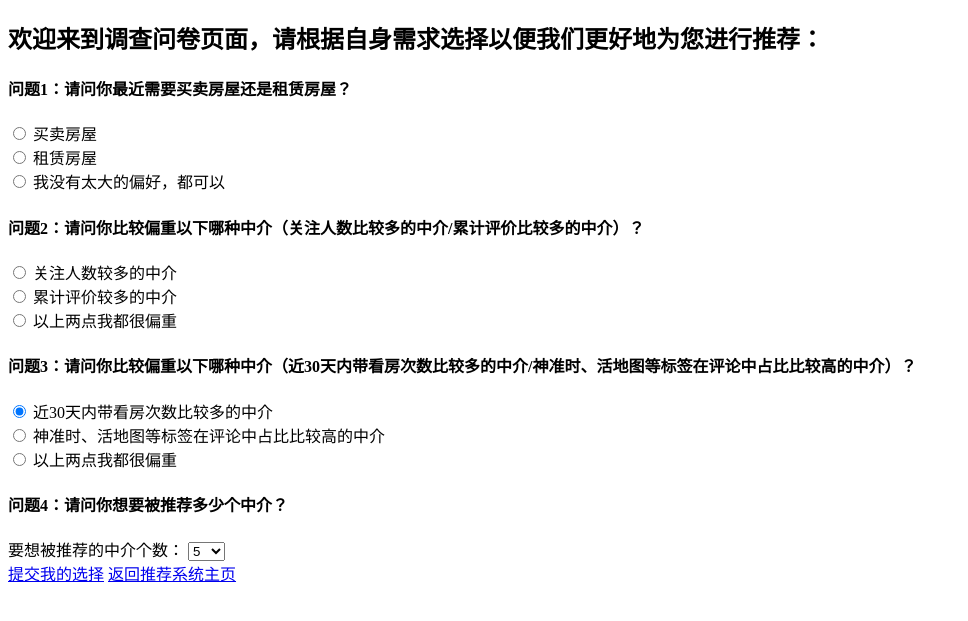
After one commit to KKK-cy/Agent_Recommend, a Django app: page /wenjuan/ in a window 1280 px wide. The commit adds this page. Shown: the top 621 px of the page, without its empty margins (0-968 px from the left). Run offline with Django 3.2, Linux system fonts and the light colour scheme.

Commit message:
初步写了调查问卷页面
完成了调查问卷页面的初步编写，但后面需要进行美化，还有调查问卷最下面的两个按钮的重定向问题

```diff
--- a/Agent_Recommend_Git/Agent_Recommend_Git/urls.py
+++ b/Agent_Recommend_Git/Agent_Recommend_Git/urls.py
@@ -21,4 +21,7 @@ from Agent_Recommend_Git import views
 urlpatterns = [
     path('admin/', admin.site.urls),
 path('', views.home),
+path('wenjuan/', views.wenjuan),
+path('recommend_result/', views.recommend_result),
+
 ]
--- a/Agent_Recommend_Git/Agent_Recommend_Git/views.py
+++ b/Agent_Recommend_Git/Agent_Recommend_Git/views.py
@@ -8,3 +8,10 @@ https://bj.5i5j.com/jingjiren/558757.html
 def home(request):
     agent_infos = Agents_other_info.objects.all()[:24]
     return render(request,'home.html',{'agent_infos':agent_infos})
+
+
+def wenjuan(request):
+    return render(request,'wenjuan.html')
+
+def recommend_result(request):
+    return render(request,'recommend_result.html')
--- a/Agent_Recommend_Git/templates/home.html
+++ b/Agent_Recommend_Git/templates/home.html
@@ -91,7 +91,7 @@
             <h1>欢迎来到多维度中介推荐系统</h1>
             <p class="lead text-muted">以下为我们通过网络爬虫的方式爬取到的我爱我家官网上的中介信息：</p>
             <p>
-                <a href="#" class="btn btn-primary my-2">填写我的需求获得更精准的推荐</a>
+                <a href="wenjuan" class="btn btn-primary my-2">填写我的需求获得更精准的推荐</a>
                 <a href="#" class="btn btn-secondary my-2">Secondary action</a>
             </p>
         </div>
--- /dev/null
+++ b/Agent_Recommend_Git/templates/wenjuan.html
@@ -0,0 +1,83 @@
+<!DOCTYPE html>
+<html lang="en">
+<head>
+    <meta charset="UTF-8">
+    <title>用户调查问卷</title>
+</head>
+<body>
+    <h2>欢迎来到调查问卷页面，请根据自身需求选择以便我们更好地为您进行推荐：</h2>
+
+    <h4>问题1：请问你最近需要买卖房屋还是租赁房屋？</h4>
+    <div class="form-check">
+      <input class="form-check-input" type="radio" name="exampleRadios" id="exampleRadios1" value="option1" checked>
+      <label class="form-check-label" for="exampleRadios1">
+        买卖房屋
+      </label>
+    </div>
+    <div class="form-check">
+      <input class="form-check-input" type="radio" name="exampleRadios" id="exampleRadios2" value="option2">
+      <label class="form-check-label" for="exampleRadios2">
+        租赁房屋
+      </label>
+    </div>
+    <div class="form-check">
+      <input class="form-check-input" type="radio" name="exampleRadios" id="exampleRadios3" value="option3" >
+      <label class="form-check-label" for="exampleRadios3">
+        我没有太大的偏好，都可以
+      </label>
+    </div>
+
+    <h4>问题2：请问你比较偏重以下哪种中介（关注人数比较多的中介/累计评价比较多的中介）？</h4>
+    <div class="form-check">
+      <input class="form-check-input" type="radio" name="exampleRadios" id="exampleRadios1" value="option1" checked>
+      <label class="form-check-label" for="exampleRadios1">
+        关注人数较多的中介
+      </label>
+    </div>
+    <div class="form-check">
+      <input class="form-check-input" type="radio" name="exampleRadios" id="exampleRadios2" value="option2">
+      <label class="form-check-label" for="exampleRadios2">
+        累计评价较多的中介
+      </label>
+    </div>
+    <div class="form-check">
+      <input class="form-check-input" type="radio" name="exampleRadios" id="exampleRadios3" value="option3" >
+      <label class="form-check-label" for="exampleRadios3">
+        以上两点我都很偏重
+      </label>
+    </div>
+
+    <h4>问题3：请问你比较偏重以下哪种中介（近30天内带看房次数比较多的中介/神准时、活地图等标签在评论中占比比较高的中介）？</h4>
+    <div class="form-check">
+      <input class="form-check-input" type="radio" name="exampleRadios" id="exampleRadios1" value="option1" checked>
+      <label class="form-check-label" for="exampleRadios1">
+        近30天内带看房次数比较多的中介
+      </label>
+    </div>
+    <div class="form-check">
+      <input class="form-check-input" type="radio" name="exampleRadios" id="exampleRadios2" value="option2">
+      <label class="form-check-label" for="exampleRadios2">
+        神准时、活地图等标签在评论中占比比较高的中介
+      </label>
+    </div>
+    <div class="form-check">
+      <input class="form-check-input" type="radio" name="exampleRadios" id="exampleRadios3" value="option3" >
+      <label class="form-check-label" for="exampleRadios3">
+        以上两点我都很偏重
+      </label>
+    </div>
+
+    <h4>问题4：请问你想要被推荐多少个中介？</h4>
+    <div class="form-group">
+        <label for="exampleFormControlSelect1">要想被推荐的中介个数：</label>
+        <select class="form-control" id="exampleFormControlSelect1">
+          <option>5</option>
+          <option>10</option>
+          <option>15</option>
+          <option>20</option>
+        </select>
+    </div>
+    <a href="recommend_result" class="btn btn-primary btn-lg active" role="button" aria-pressed="true">提交我的选择</a>
+    <a href="home" class="btn btn-secondary btn-lg active" role="button" aria-pressed="true">返回推荐系统主页</a>
+</body>
+</html>
```
Also changed, not shown: Agent_Recommend_Git/templates/recommend_result.html (added, +10 -0 lines).
